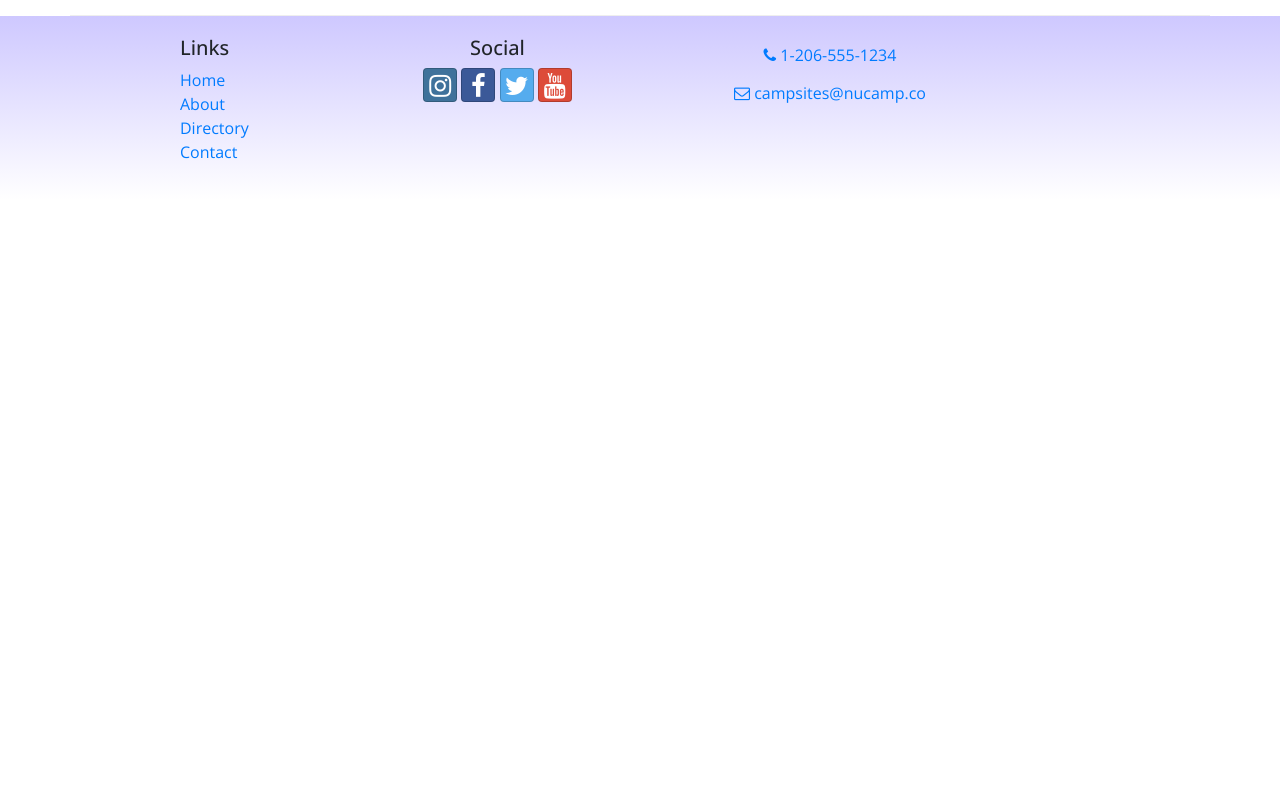
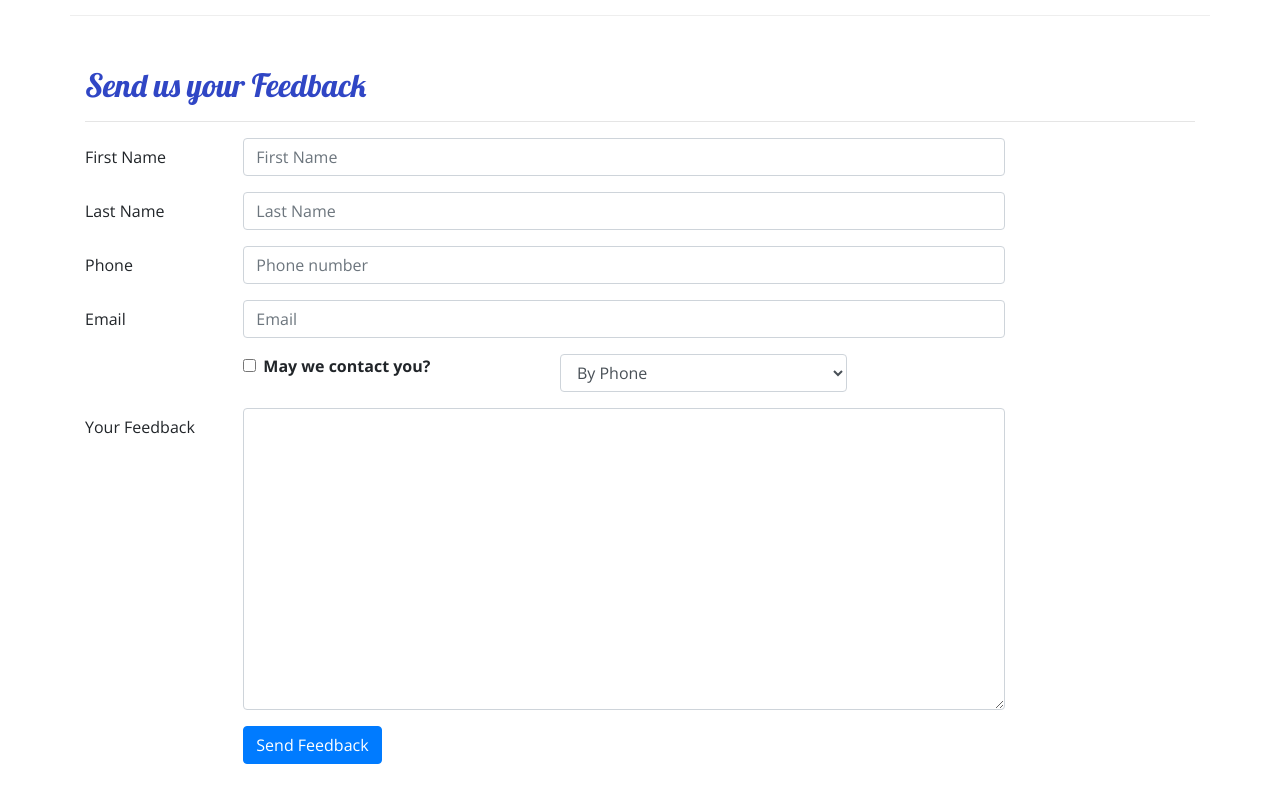
Before and after one commit to createzit/React-Nucamp, a React (Create React App) app: page /contactus in a window 1280 px wide. Shown: the part 560-1360 px from the top of the page. Before the commit the page ends 800 px from the top, so only its background shows below. Built offline with nearby package versions, Linux system fonts and the light colour scheme.

Commit message:
Controlled Forms

```diff
--- /dev/null
+++ b/src/components/AboutComponent.js
@@ -0,0 +1,105 @@
+import React from 'react';
+import { Breadcrumb, BreadcrumbItem, Card, CardBody, CardHeader, Media } from 'reactstrap';
+import { Link } from 'react-router-dom';
+
+function RenderPartner({ partner }) {
+	if (partner) {
+		return (
+			<React.Fragment>
+				<Media object src={partner.image} alt={partner.name} width="150" />
+				<Media body className='ml-5 mb-4'>
+					<Media heading>
+						{partner.name}
+					</Media>
+					{partner.description}
+				</Media>
+			</React.Fragment>
+		);
+	}
+	return <div></div>;
+}
+
+function About(props) {
+	const partners = props.partners.map((partner) => {
+		return (
+			<Media tag="li" key={partner.id}>
+				<RenderPartner partner={partner} />
+			</Media>
+		);
+
+	});
+
+	return (
+		<div className="container">
+			<div className="row">
+				<div className="col">
+					<Breadcrumb>
+						<BreadcrumbItem>
+							<Link to="/home">Home</Link>
+						</BreadcrumbItem>
+						<BreadcrumbItem active>About Us</BreadcrumbItem>
+					</Breadcrumb>
+					<h2>About Us</h2>
+					<hr />
+				</div>
+			</div>
+			<div className="row row-content">
+				<div className="col-sm-6">
+					<h3>Our Mission</h3>
+					<p>
+						We present a curated database of the best campsites in the vast woods and backcountry of the
+						World Wide Web Wilderness. We increase access to adventure for the public while promoting safe
+						and respectful use of resources. The expert wilderness trekkers on our staff personally verify
+						each campsite to make sure that they are up to our standards. We also present a platform for
+						campers to share reviews on campsites they have visited with each other.
+					</p>
+				</div>
+				<div className="col-sm-6">
+					<Card>
+						<CardHeader className="bg-primary text-white">
+							<h3>Facts At a Glance</h3>
+						</CardHeader>
+						<CardBody>
+							<dl className="row">
+								<dt className="col-6">Founded</dt>
+								<dd className="col-6">February 3, 2016</dd>
+								<dt className="col-6">No. of Campsites in 2019</dt>
+								<dd className="col-6">563</dd>
+								<dt className="col-6">No. of Reviews in 2019</dt>
+								<dd className="col-6">4388</dd>
+								<dt className="col-6">Employees</dt>
+								<dd className="col-6">42</dd>
+							</dl>
+						</CardBody>
+					</Card>
+				</div>
+				<div className="col">
+					<Card className="bg-light mt-3">
+						<CardBody>
+							<blockquote className="blockquote">
+								<p className="mb-0">
+									I will not follow where the path may lead, but I will go where there is no path, and
+									I will leave a trail.
+								</p>
+								<footer className="blockquote-footer">
+									Muriel Strode,{' '}
+									<cite title="Source Title">"Wind-Wafted Wild Flowers" - The Open Court, 1903</cite>
+								</footer>
+							</blockquote>
+						</CardBody>
+					</Card>
+				</div>
+			</div>
+			<div className="row row-content">
+				<div className="col-12">
+					<h3>Community Partners</h3>
+				</div>
+				<div className="col mt-4">
+					<Media list>{partners}</Media>
+				</div>
+			</div>
+		</div>
+	);
+}
+
+export default About;
--- a/src/components/CampsiteInfoComponent.js
+++ b/src/components/CampsiteInfoComponent.js
@@ -1,5 +1,5 @@
 import React from 'react';
-import { Card, CardImg, CardText, CardBody, CardTitle, Breadcrumb, BreadcrumbItem } from 'reactstrap';
+import { Card, CardImg, CardText, CardBody, Breadcrumb, BreadcrumbItem } from 'reactstrap';
 import { Link } from 'react-router-dom';
 
 function RenderCampsite({ campsite }) {
--- a/src/components/ContactComponent.js
+++ b/src/components/ContactComponent.js
@@ -1,14 +1,50 @@
-import React from 'react';
-import { Breadcrumb, BreadcrumbItem } from 'reactstrap';
+import React, { Component } from 'react';
+import { Breadcrumb, BreadcrumbItem, Button, Form, FormGroup, Label, Input, Col } from 'reactstrap';
 import { Link } from 'react-router-dom';
 
-function Contact(props) {
+class Contact extends Component {
+	constructor(props) {
+		super(props);
+
+		this.state = {
+			firstName: '',
+			lastName: '',
+			phoneNum: '',
+			email: '',
+			agree: false,
+			contactType: 'By Phone',
+			feedback: ''
+		};
+
+		this.handleInputChange = this.handleInputChange.bind(this);
+		this.handleSubmit = this.handleSubmit.bind(this);
+	}
+
+	handleInputChange(event) {
+		const target = event.target;
+		const name = target.name;
+		const value = target.type === 'checkbox' ? target.checked : target.value;
+
+		this.setState({
+			[name]: value
+		});
+	}
+
+	handleSubmit(event) {
+		console.log('Current state is: ' + JSON.stringify(this.state));
+		alert('Current state is: ' + JSON.stringify(this.state));
+		event.preventDefault();
+	}
+
+	render() {
 		return (
 			<div className="container">
 				<div className="row">
 					<div className="col">
 						<Breadcrumb>
-                        <BreadcrumbItem><Link to="/home">Home</Link></BreadcrumbItem>
+							<BreadcrumbItem>
+								<Link to="/home">Home</Link>
+							</BreadcrumbItem>
 							<BreadcrumbItem active>Contact Us</BreadcrumbItem>
 						</Breadcrumb>
 						<h2>Contact Us</h2>
@@ -26,12 +62,137 @@ function Contact(props) {
 						</address>
 					</div>
 					<div className="col">
-                    <a role="button" className="btn btn-link" href="tel:+12065551234"><i className="fa fa-phone"></i> 1-206-555-1234</a><br />
-                    <a role="button" className="btn btn-link" href="mailto:fakeemail@fakeemail.co"><i className="fa fa-envelope-o"></i> campsites@nucamp.co</a>
+						<a role="button" className="btn btn-link" href="tel:+12065551234">
+							<i className="fa fa-phone" /> 1-206-555-1234
+						</a>
+						<br />
+						<a role="button" className="btn btn-link" href="mailto:fakeemail@fakeemail.co">
+							<i className="fa fa-envelope-o" /> campsites@nucamp.co
+						</a>
+					</div>
+				</div>
+
+				<div className="row row-content">
+					<div className="col-12">
+						<h2>Send us your Feedback</h2>
+						<hr />
+					</div>
+					<div className="col-md-10">
+						<Form onSubmit={this.handleSubmit}>
+							<FormGroup row>
+								<Label htmlFor="firstName" md={2}>
+									First Name
+								</Label>
+								<Col md={10}>
+									<Input
+										type="text"
+										id="firstName"
+										name="firstName"
+										placeholder="First Name"
+										value={this.state.firstName}
+										onChange={this.handleInputChange}
+									/>
+								</Col>
+							</FormGroup>
+							<FormGroup row>
+								<Label htmlFor="lastName" md={2}>
+									Last Name
+								</Label>
+								<Col md={10}>
+									<Input
+										type="text"
+										id="lastName"
+										name="lastName"
+										placeholder="Last Name"
+										value={this.state.lastName}
+										onChange={this.handleInputChange}
+									/>
+								</Col>
+							</FormGroup>
+							<FormGroup row>
+								<Label htmlFor="phoneNum" md={2}>
+									Phone
+								</Label>
+								<Col md={10}>
+									<Input
+										type="tel"
+										id="phoneNum"
+										name="phoneNum"
+										placeholder="Phone number"
+										value={this.state.phoneNum}
+										onChange={this.handleInputChange}
+									/>
+								</Col>
+							</FormGroup>
+							<FormGroup row>
+								<Label htmlFor="email" md={2}>
+									Email
+								</Label>
+								<Col md={10}>
+									<Input
+										type="email"
+										id="email"
+										name="email"
+										placeholder="Email"
+										value={this.state.email}
+										onChange={this.handleInputChange}
+									/>
+								</Col>
+							</FormGroup>
+							<FormGroup row>
+								<Col md={{ size: 4, offset: 2 }}>
+									<FormGroup check>
+										<Label check>
+											<Input
+												type="checkbox"
+												name="agree"
+												checked={this.state.agree}
+												onChange={this.handleInputChange}
+											/>{' '}
+											 <strong>May we contact you?</strong>
+										</Label>
+									</FormGroup>
+								</Col>
+								<Col md={4}>
+									<Input
+										type="select"
+										name="contactType"
+										value={this.state.contactType}
+										onChange={this.handleInputChange}
+									>
+										<option>By Phone</option>
+										<option>By Email</option>
+									</Input>
+								</Col>
+							</FormGroup>
+							<FormGroup row>
+								<Label htmlFor="feedback" md={2}>
+									Your Feedback
+								</Label>
+								<Col md={10}>
+									<Input
+										type="textarea"
+										id="feedback"
+										name="feedback"
+										rows="12"
+										value={this.state.feedback}
+										onChange={this.handleInputChange}
+									/>
+								</Col>
+							</FormGroup>
+							<FormGroup row>
+								<Col md={{ size: 10, offset: 2 }}>
+									<Button type="submit" color="primary">
+										Send Feedback
+									</Button>
+								</Col>
+							</FormGroup>
+						</Form>
 					</div>
 				</div>
 			</div>
 		);
 	}
+}
 
 export default Contact;
--- a/src/components/MainComponent.js
+++ b/src/components/MainComponent.js
@@ -1,6 +1,7 @@
 import React, { Component } from 'react';
 import Directory from './DirectoryComponent';
 import CampsiteInfo from './CampsiteInfoComponent';
+import About from './AboutComponent';
 import Header from './HeaderComponent';
 import Footer from './FooterComponent';
 import Home from './HomeComponent';
@@ -52,6 +53,7 @@ class Main extends Component {
 					<Route path='/home' component={HomePage} />
 					<Route exact path='/directory' render={() => <Directory campsites={this.state.campsites} />} />
 					<Route exact path='/contactus' component={Contact} />
+					<Route  exact path='/aboutus' render={() => <About partners={this.state.partners} />} />
 					<Route exact path='/directory/:campsiteId' component={CampsiteWithId}/>
 					<Redirect to='/home'/>
 				</Switch>
```
Lines whose indentation alone changed are shown as unchanged.
